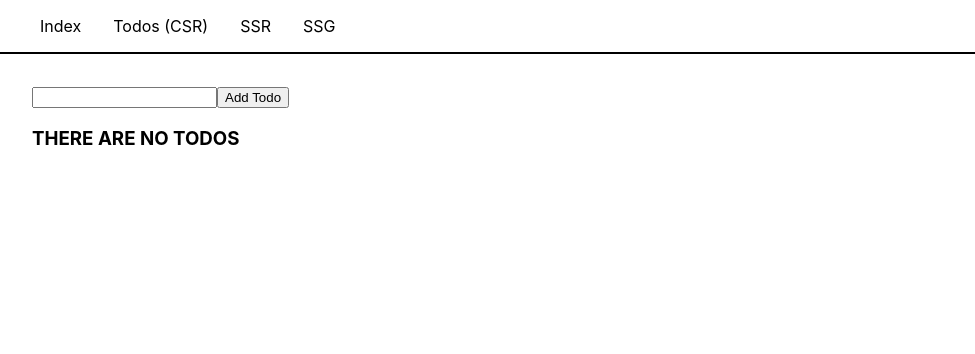
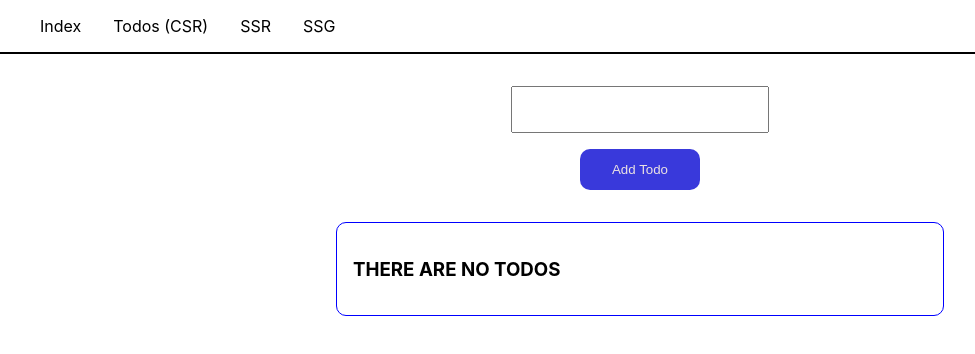
Before and after one commit to mirzadevv/next-js-pre-rendering, a Next.js app: page /todos in a window 1280 px wide. Shown: the top 354 px of the page, without its empty margins (0-975 px from the left). Built offline with nearby package versions, Linux system fonts and the light colour scheme.

Commit message:
styles: do a bunch of styles to the Todos page

```diff
--- a/styles/todos.module.css
+++ b/styles/todos.module.css
@@ -1,3 +1,44 @@
 .todosContainer {
   padding: 2rem;
+  display: flex;
+  flex-direction: column;
+  justify-content: center;
+  align-items: center;
 }
+
+.todosContainer .input {
+  padding: 0.7rem;
+  font-size: large;
+  margin-bottom: 1rem;
+}
+
+.todosContainer .button {
+  background-color: rgb(57, 57, 219);
+  border: none;
+  color: rgb(235, 226, 226);
+  padding: 0.8rem 2rem;
+  border-radius: 10px;
+  margin-bottom: 2rem;
+  cursor: pointer;
+}
+
+.todosContainer .todosList {
+  border: 1px solid blue;
+  width: 50%;
+  border-radius: 10px;
+  padding: 1rem;
+}
+
+.todosContainer .todosList .todo {
+  display: flex;
+  justify-content: space-between;
+}
+
+.todosContainer .todosList .todo .deleteBtn {
+  background-color: rgb(221, 69, 22);
+  border: none;
+  color: rgb(235, 226, 226);
+  cursor: pointer;
+  width: 70px;
+  height: 30px;
+}
```
